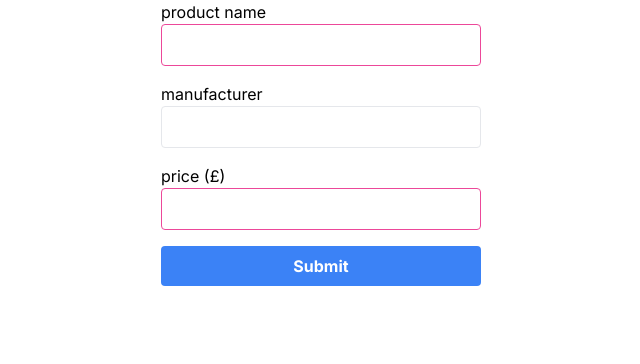
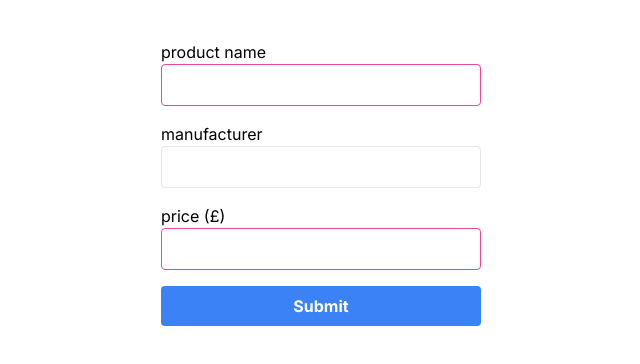
Before and after one commit to wojciechszutryk/nextJs-mongoDb-vector-search, a Next.js app: page /new in a window 1280 px wide. Shown: the top 364 px of the page, without its empty margins (319-959 px from the left). Built offline with nearby package versions, Linux system fonts and the light colour scheme.

Commit message:
add styles to RootLayout

```diff
--- a/app/layout.tsx
+++ b/app/layout.tsx
@@ -16,7 +16,9 @@ export default function RootLayout({
 }>) {
   return (
     <html lang="en">
-      <body className={inter.className}>{children}</body>
+      <body className={`${inter.className} m-auto mt-10 max-w-screen-lg`}>
+        {children}
+      </body>
     </html>
   );
 }
```
